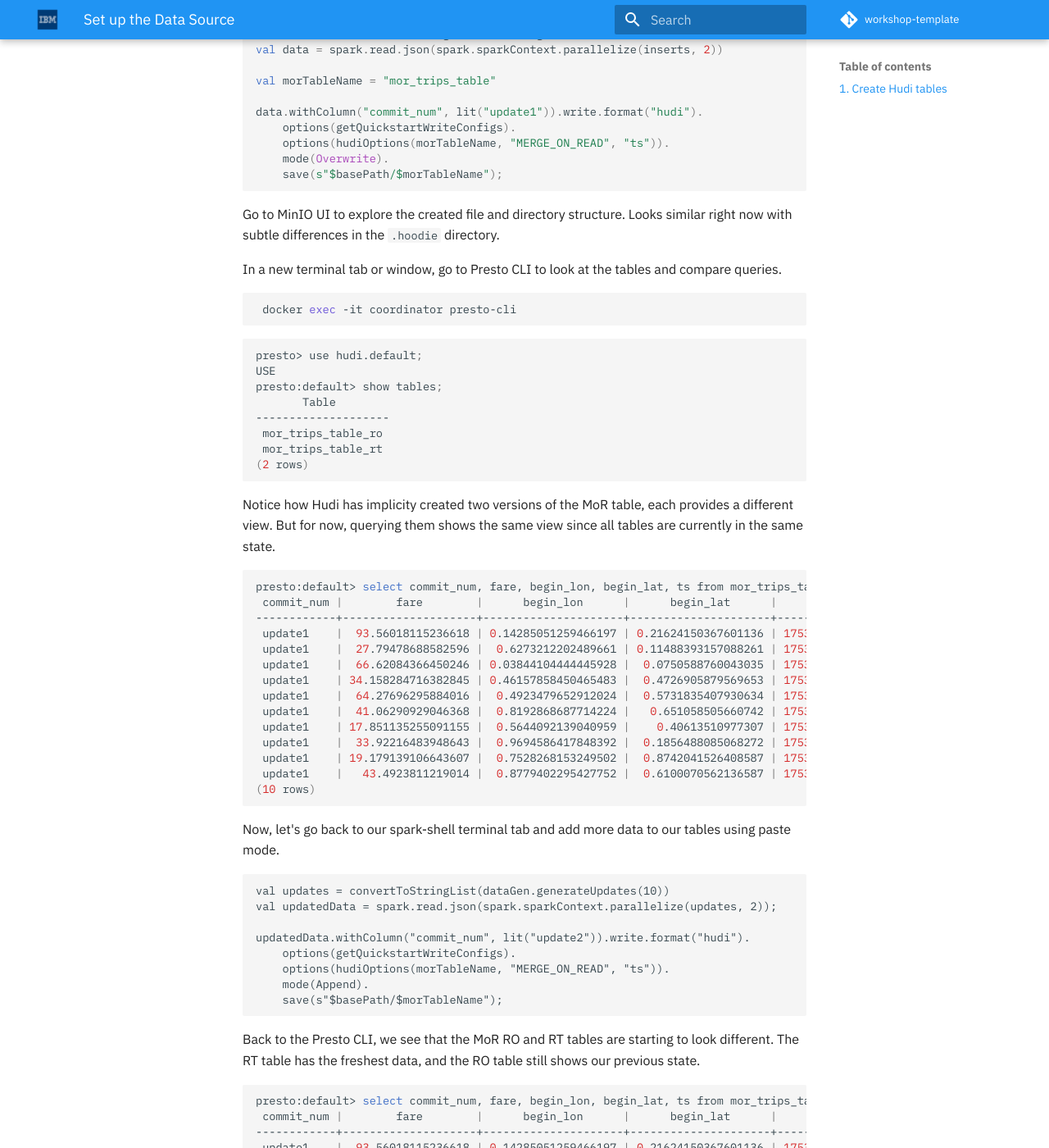
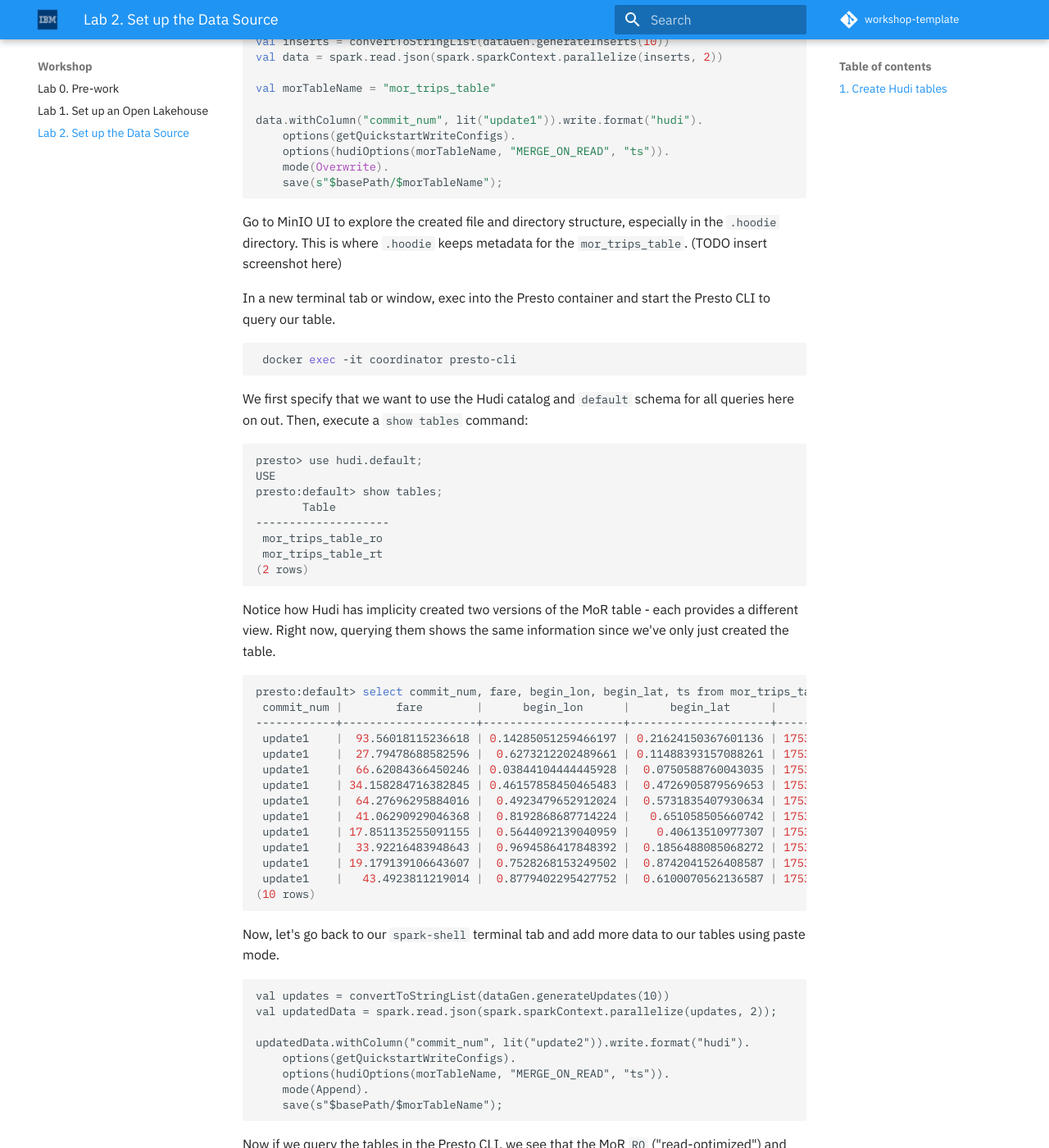
Before and after one commit to IBM/presto-hudi-workshop, an MkDocs documentation site: the page built from docs/lab-2/README.md, in a window 1280 px wide and 1400 px high, scrolled down 1803 px. Shown: the whole window at 82% size. Built offline with MkDocs 1.6.1 and Material for MkDocs 9.7.7, drawn with Linux system fonts in a browser that asks for light colours; comment, search, counter and statistics services are not loaded; some of the changed text lies outside the part shown.

Commit message:
Fix site navigation
Signed-off-by: kiersten-stokes <kierstenstokes@gmail.com>

````diff
--- a/docs/lab-2/README.md
+++ b/docs/lab-2/README.md
@@ -9,15 +9,13 @@ This section is comprised of the following steps:
 
 ## 1. Create Hudi tables
 
-Start a Spark shell
+Enter our Spark container and start the `spark-shell`:
 
 ```sh
 docker exec -it spark /opt/spark/bin/spark-shell
 ```
 
-Wait for it to start up
-
-Enter "paste" mode by typing the following and pressing enter:
+It may take a few moments to initialize before you see the `>scala` prompt, indicating that it is ready to accept commands. Enter "paste" mode by typing the following and pressing enter:
 
 ```sh
 >scala :paste
@@ -76,7 +74,7 @@ def hudiOptions(tableName: String, tableType: String, precombineField: String, p
 
 ```
 
-Press `Ctrl+D` to begin executing the pasted code.
+Make sure you include a newline character at the very end. Press `Ctrl+D` to begin executing the pasted code.
 
 We will complete the same process with our next code block, which will create and populate our data tables with randomly generated data about taxi trips.
 
@@ -94,13 +92,15 @@ data.withColumn("commit_num", lit("update1")).write.format("hudi").
     save(s"$basePath/$morTableName");
 ```
 
-Go to MinIO UI to explore the created file and directory structure. Looks similar right now with subtle differences in the `.hoodie` directory.
+Go to MinIO UI to explore the created file and directory structure, especially in the `.hoodie` directory. This is where `.hoodie` keeps metadata for the `mor_trips_table`. (TODO insert screenshot here)
 
-In a new terminal tab or window, go to Presto CLI to look at the tables and compare queries.
+In a new terminal tab or window, exec into the Presto container and start the Presto CLI to query our table.
 
 ```sh
  docker exec -it coordinator presto-cli
 ```
+
+We first specify that we want to use the Hudi catalog and `default` schema for all queries here on out. Then, execute a `show tables` command:
 
 ```sh
 presto> use hudi.default;
@@ -113,7 +113,7 @@ presto:default> show tables;
 (2 rows)
 ```
 
-Notice how Hudi has implicity created two versions of the MoR table, each provides a different view. But for now, querying them shows the same view since all tables are currently in the same state.
+Notice how Hudi has implicity created two versions of the MoR table - each provides a different view. Right now, querying them shows the same information since we've only just created the table.
 
 ```sh
 presto:default> select commit_num, fare, begin_lon, begin_lat, ts from mor_trips_table_rt;
@@ -132,7 +132,7 @@ presto:default> select commit_num, fare, begin_lon, begin_lat, ts from mor_trips
 (10 rows)
 ```
 
-Now, let's go back to our spark-shell terminal tab and add more data to our tables using paste mode.
+Now, let's go back to our `spark-shell` terminal tab and add more data to our tables using paste mode.
 
 ```
 val updates = convertToStringList(dataGen.generateUpdates(10))
@@ -145,7 +145,7 @@ updatedData.withColumn("commit_num", lit("update2")).write.format("hudi").
     save(s"$basePath/$morTableName");
 ```
 
-Back to the Presto CLI, we see that the MoR RO and RT tables are starting to look different. The RT table has the freshest data, and the RO table still shows our previous state.
+Now if we query the tables in the Presto CLI, we see that the MoR `RO` ("read-optimized") and `RT` ("real-time") tables are starting to look different. The RT table has the freshest data, and the RO table still shows our previous state.
 
 ```sh
 presto:default> select commit_num, fare, begin_lon, begin_lat, ts from mor_trips_table_ro;
@@ -183,9 +183,9 @@ presto:default> select commit_num, fare, begin_lon, begin_lat, ts from mor_trips
 (10 rows)
 ```
 
-We can also look in the Minio UI again to see the different files that are created for each table.
+We can also look in the Minio UI again to see the different files that have been created. (TODO insert screenshot)
 
-Let's add data in the spark-shell one more time, this time specifying that we want to compact the MoR table after the second commit.
+Let's add data in the `spark-shell` one more time, this time specifying that we want to compact the MoR table after the second commit. This means that both the changes made in this operation and in the previous "insert" operation will be made "final".
 
 ```
 val moreUpdates = convertToStringList(dataGen.generateUpdates(100))
@@ -200,7 +200,7 @@ moreUpdatedData.withColumn("commit_num", lit("update3")).write.format("hudi").
     save(s"$basePath/$morTableName");
 ```
 
-Now when we query both tables in the Presto CLI, we see that the RO and RT MoR tables are once again in line. Check the Minio UI to see that we've created a compaction commit.
+Now when we query both tables in the Presto CLI, we see that the RO and RT MoR tables are once again in line. Check the Minio UI to see that we've created a compaction commit. (TODO insert screenshot)
 
 ```sh
 presto:default> select commit_num, fare, begin_lon, begin_lat, ts from mor_trips_table_ro;
@@ -255,8 +255,14 @@ data.write.format("hudi")
   .save(s"$basePath/$cowTableName")
 ```
 
-We can explore the partition directories in the Minio UI. And query in the Presto CLI.
+We can see the partition directories in the Minio UI. (TODO insert screenshot)
+
+And query in the Presto CLI.
 
 ```
 presto:default> select * from cow_trips_table limit 10;
 ```
+
+Notice that the queries for CoW tables provide extra metadata information by default.
+
+TODO insert more screenshots/capture output and expand on the CoW table queries a little more.
--- a/mkdocs.yml
+++ b/mkdocs.yml
@@ -14,7 +14,8 @@ nav:
     - About the workshop: README.md
   - Workshop:
     - Lab 0. Pre-work: pre-work/README.md
-    - Lab 1. Some Title: lab-1/README.md
+    - Lab 1. Set up an Open Lakehouse: lab-1/README.md
+    - Lab 2. Set up the Data Source: lab-2/README.md
   - References:
     - Additional Resources: resources/RESOURCES.md
     - Contributors: resources/CONTRIBUTORS.md
````
Also changed, not shown: README.md (+1 -1 lines).
